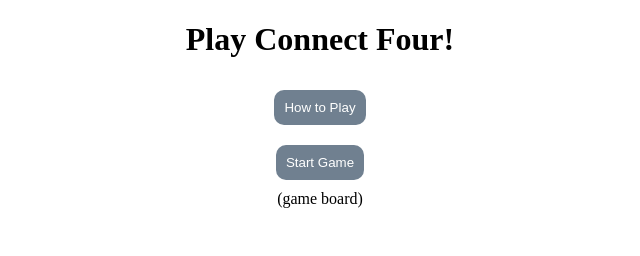
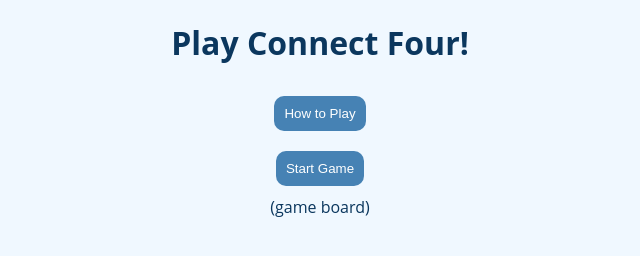
Before and after one commit to taylor-yamashita/connect-four, a plain HTML site: page index.html in a window 1280 px wide. Shown: the whole page, without its empty margins (320-960 px from the left). Drawn offline with Linux system fonts and the light colour scheme.

Commit message:
Add basic title and buttons styling

```diff
--- a/index.html
+++ b/index.html
@@ -8,7 +8,7 @@
     </head>
     <body>
         <header>
-            <h1 id="title">Play Connect Four!</h1>
+            <h1>Play Connect Four!</h1>
         </header>
 
         <div id="main">
--- a/style.css
+++ b/style.css
@@ -1,8 +1,10 @@
-/* body {
+body {
+    background-color: aliceblue;
+    font-family: 'Open Sans', sans-serif;
+    color: #0b375e;
+}
 
-} */
-
-#title {
+header {
     text-align: center;
 }
 
@@ -19,9 +21,15 @@ button {
     border: none;
     margin: 10px;
     padding: 10px;
-    background-color: slategray;
+    background-color: steelblue;
     color: white;
     border-radius: 10px;
+}
+
+button:hover {
+    background-color: white;
+    color: steelblue;
+    border: solid 1px steelblue;
 }
 
 /* #instructions {
```
